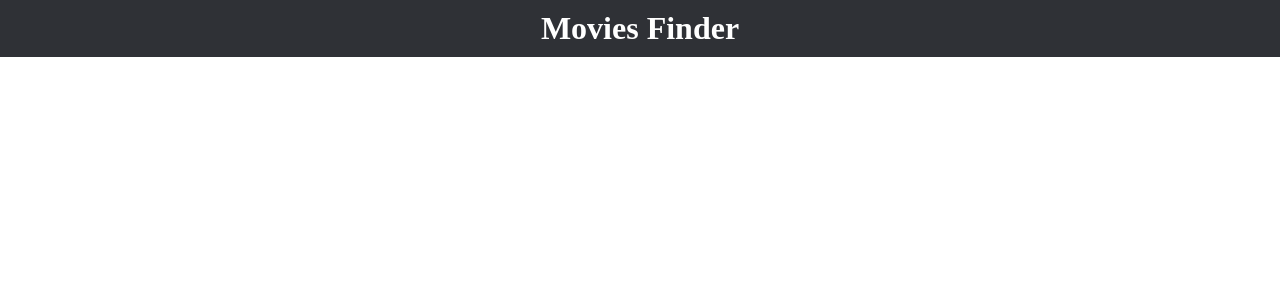
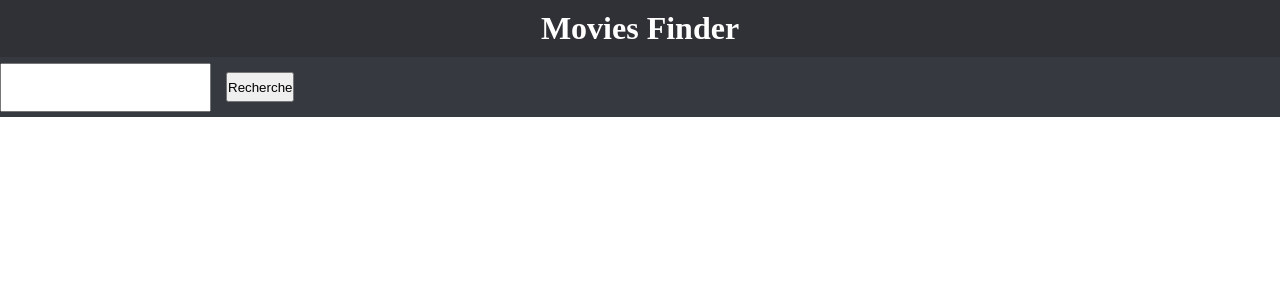
Before and after one commit to yohann-kevin/MoviesFinder, a Vue app: page / in a window 1280 px wide. Shown: the top 300 px of the page. Built offline with nearby package versions, Linux system fonts and the light colour scheme.

Commit message:
feat: add search bar

```diff
--- a/src/App.vue
+++ b/src/App.vue
@@ -1,16 +1,19 @@
 <template>
   <div id="app">
     <Header/>
+    <search/>
   </div>
 </template>
 
 <script>
 import Header from './components/Header.vue'
+import Search from './components/Search.vue'
 
 export default {
   name: 'App',
   components: {
-    Header
+    Header,
+    Search
   }
 }
 </script>
--- a/src/components/Header.vue
+++ b/src/components/Header.vue
@@ -1,7 +1,7 @@
 <template>
-  <header id="header">
+  <div id="header">
     <h1 id="title">Movies Finder</h1>
-  </header>
+  </div>
 </template>
 
 <script>
--- /dev/null
+++ b/src/components/Search.vue
@@ -0,0 +1,29 @@
+<template>
+  <div id="searchTest">
+    <input type="text" id="searchFilm" />
+    <button id="btnSearch">Recherche</button>
+  </div>
+</template>
+
+<script>
+export default {
+
+}
+</script>
+
+<style>
+#searchTest {
+  width: 100%;
+  background-color: #36393f;
+}
+
+#searchFilm {
+  height: 15;
+  padding: 15px;
+}
+
+#btnSearch {
+  height: 30px;
+  margin: 15px;
+}
+</style>
```
